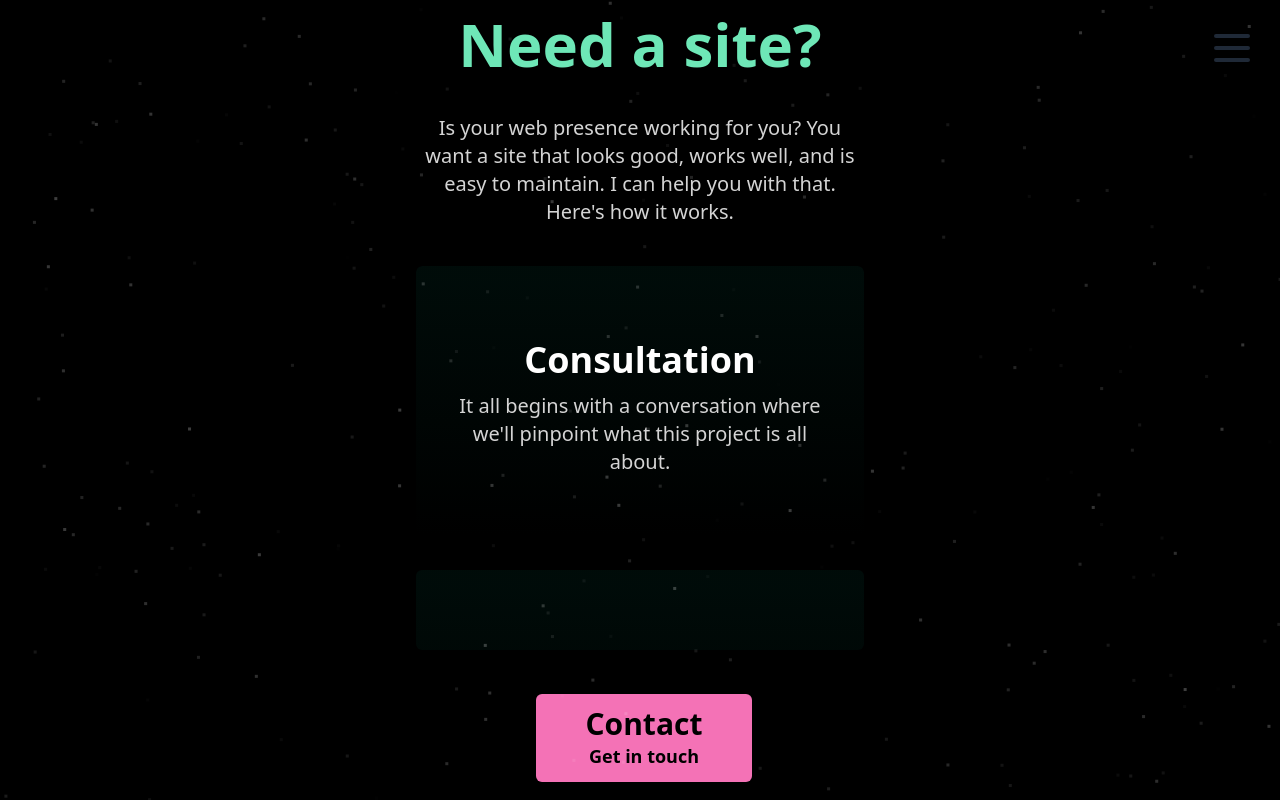
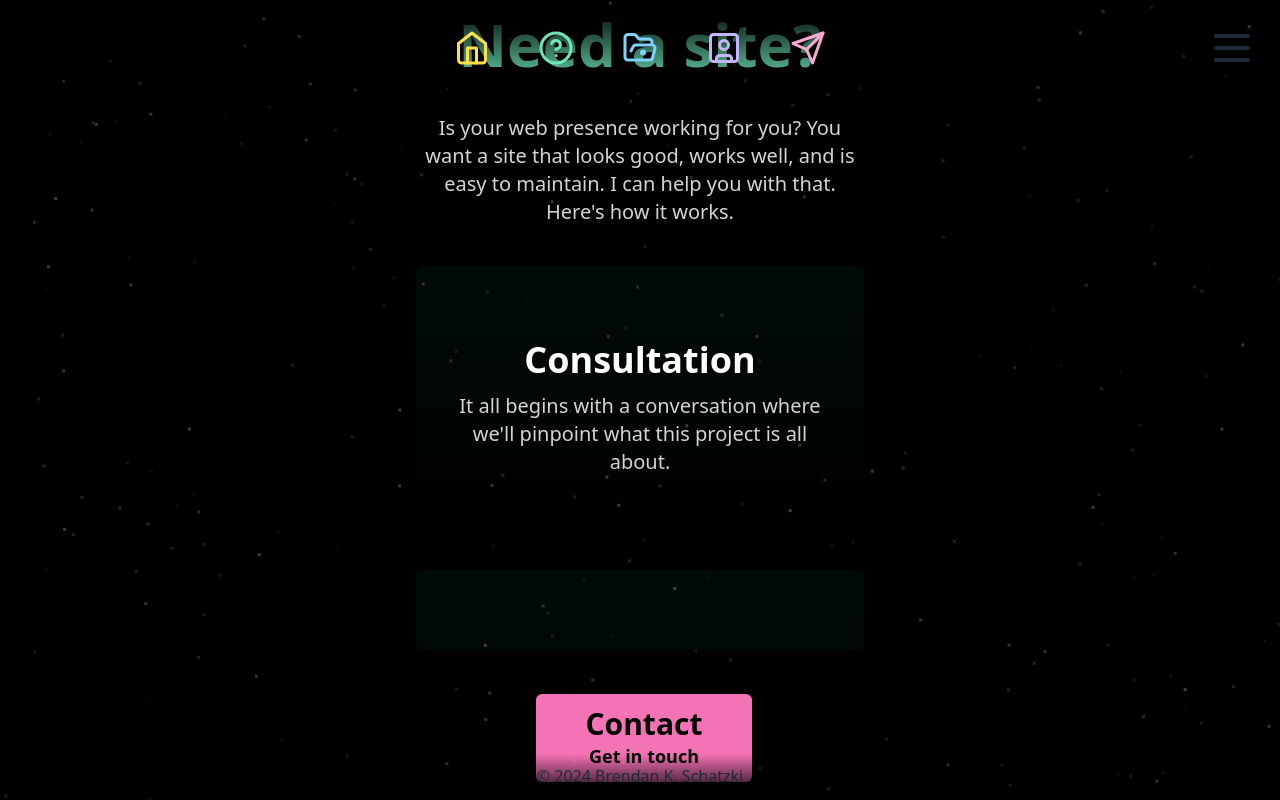
Before and after one commit to BKSchatzki/bkschatzki-dev, a Next.js app: page /services in a window 1280 px wide. Built offline with nearby package versions, Linux system fonts and the light colour scheme.

Commit message:
Added icon row to header and copyright to footer, remove nav from footer

```diff
--- a/components/Footer.tsx
+++ b/components/Footer.tsx
@@ -1,14 +1,11 @@
 "use client";
 
 import NavLinks from "./NavLinks";
-import { Menu, X } from "lucide-react";
 
 const Footer = () => {
   return (
-    <footer className="fixed h-16 sm:h-24">
-      <nav className="fixed flex h-16 w-full flex-col items-end justify-start sm:h-24">
-        <NavLinks closeMenu={() => {}} />
-      </nav>
+    <footer className="fixed bottom-0 flex h-8 w-full flex-col items-center justify-center bg-gradient-to-t from-black from-5% to-transparent to-95% sm:h-12">
+      <span>&copy; 2024 Brendan K. Schatzki</span>
     </footer>
   );
 };
--- a/components/Header.tsx
+++ b/components/Header.tsx
@@ -12,13 +12,16 @@ const Header = () => {
   };
 
   return (
-    <header className="fixed h-16 sm:h-24">
+    <header className="fixed h-16 w-full bg-gradient-to-b from-black from-5% to-transparent to-95% sm:h-24">
       <nav
-        className={`fixed flex w-full flex-col items-end justify-start ${
-          isMenuOpen ? "h-full" : "h-16 sm:h-24"
+        className={`relative flex flex-col items-center justify-center ${
+          isMenuOpen ? "h-screen" : "h-full"
         }`}
       >
-        <label className="swap swap-flip fixed right-4 top-4 z-10 sm:right-6 sm:top-6">
+        <div className="hidden sm:block">
+          <NavLinks closeMenu={() => {}} navType="iconRow" />
+        </div>
+        <label className="swap swap-flip absolute right-4 top-4 z-10 sm:right-6 sm:top-6">
           <input
             type="checkbox"
             onChange={() => setIsMenuOpen(!isMenuOpen)}
@@ -29,7 +32,7 @@ const Header = () => {
           <Menu className="swap-off hidden sm:block" size={48} />
           <X className="swap-on hidden sm:block" size={48} />
         </label>
-        {isMenuOpen && <NavLinks closeMenu={closeMenu} />}
+        {isMenuOpen && <NavLinks closeMenu={closeMenu} navType="drawerMenu" />}
       </nav>
     </header>
   );
--- a/components/NavLinks.tsx
+++ b/components/NavLinks.tsx
@@ -6,10 +6,14 @@ import { MouseEventHandler } from "react";
 
 const NavLinks = ({
   closeMenu,
+  navType,
 }: {
   closeMenu: MouseEventHandler<HTMLDivElement>;
+  navType: string;
 }) => {
   return (
+    <>
+      {navType === "drawerMenu" && (
         <ul className="fixed flex min-h-screen w-screen flex-col items-center justify-center gap-6 bg-black bg-opacity-80 bg-clip-padding text-center backdrop-blur-md backdrop-filter sm:gap-10">
           {pageData.map((page, index) => (
             <li key={index}>
@@ -28,6 +32,19 @@ const NavLinks = ({
             </li>
           ))}
         </ul>
+      )}
+      {navType === "iconRow" && (
+        <ul className="flex flex-row items-center justify-center gap-8 sm:gap-12">
+          {pageData.map((page, index) => (
+            <li key={index}>
+              <Link href={page.navLink?.href || "/"} className="">
+                <span className={page.styles?.textColor}>{page.icon}</span>
+              </Link>
+            </li>
+          ))}
+        </ul>
+      )}
+    </>
   );
 };
 
--- a/data/pageData.tsx
+++ b/data/pageData.tsx
@@ -1,3 +1,4 @@
+import pageIcons from "./pageIcons";
 import pageMains from "./pageMains";
 import pageNavLinks from "./pageNavLinks";
 import pageSections from "./pageSections";
@@ -22,6 +23,7 @@ const pageData = [
 ];
 
 export default pageData.map((element) => {
+  const icons = pageIcons.find((icon) => icon.page === element.page);
   const mains = pageMains.find((main) => main.page === element.page);
   const navLinks = pageNavLinks.find(
     (navLink) => navLink.page === element.page,
@@ -32,6 +34,7 @@ export default pageData.map((element) => {
   const styles = pageStyles.find((style) => style.page === element.page);
   return {
     ...element,
+    icon: icons?.icon,
     main: mains?.main,
     navLink: navLinks?.navLink,
     sections: sections?.sections,
--- /dev/null
+++ b/data/pageIcons.tsx
@@ -0,0 +1,57 @@
+import {
+  Home,
+  HelpCircle,
+  FolderOpenDot,
+  SquareUser,
+  Send,
+} from "lucide-react";
+
+const pageIcons = [
+  {
+    page: "Home",
+    icon: (
+      <>
+        <Home size={24} className="block sm:hidden" />
+        <Home size={36} className="hidden sm:block" />
+      </>
+    ),
+  },
+  {
+    page: "Services",
+    icon: (
+      <>
+        <HelpCircle size={24} className="block sm:hidden" />
+        <HelpCircle size={36} className="hidden sm:block" />
+      </>
+    ),
+  },
+  {
+    page: "Projects",
+    icon: (
+      <>
+        <FolderOpenDot size={24} className="block sm:hidden" />
+        <FolderOpenDot size={36} className="hidden sm:block" />
+      </>
+    ),
+  },
+  {
+    page: "About",
+    icon: (
+      <>
+        <SquareUser size={24} className="block sm:hidden" />
+        <SquareUser size={36} className="hidden sm:block" />
+      </>
+    ),
+  },
+  {
+    page: "Contact",
+    icon: (
+      <>
+        <Send size={24} className="block sm:hidden" />
+        <Send size={36} className="hidden sm:block" />
+      </>
+    ),
+  },
+];
+
+export default pageIcons;
--- a/data/pageNavLinks.tsx
+++ b/data/pageNavLinks.tsx
@@ -1,7 +1,11 @@
 const pageNavLinks = [
   {
     page: "Home",
-    navLink: { name: "Home", description: "Back to home", href: "/" },
+    navLink: {
+      name: "Home",
+      description: "Back to home",
+      href: "/",
+    },
   },
   {
     page: "Services",
@@ -21,11 +25,19 @@ const pageNavLinks = [
   },
   {
     page: "About",
-    navLink: { name: "About", description: "Get to know me", href: "/about" },
+    navLink: {
+      name: "About",
+      description: "Get to know me",
+      href: "/about",
+    },
   },
   {
     page: "Contact",
-    navLink: { name: "Contact", description: "Get in touch", href: "/contact" },
+    navLink: {
+      name: "Contact",
+      description: "Get in touch",
+      href: "/contact",
+    },
   },
 ];
 
```
Lines whose indentation alone changed are shown as unchanged.
